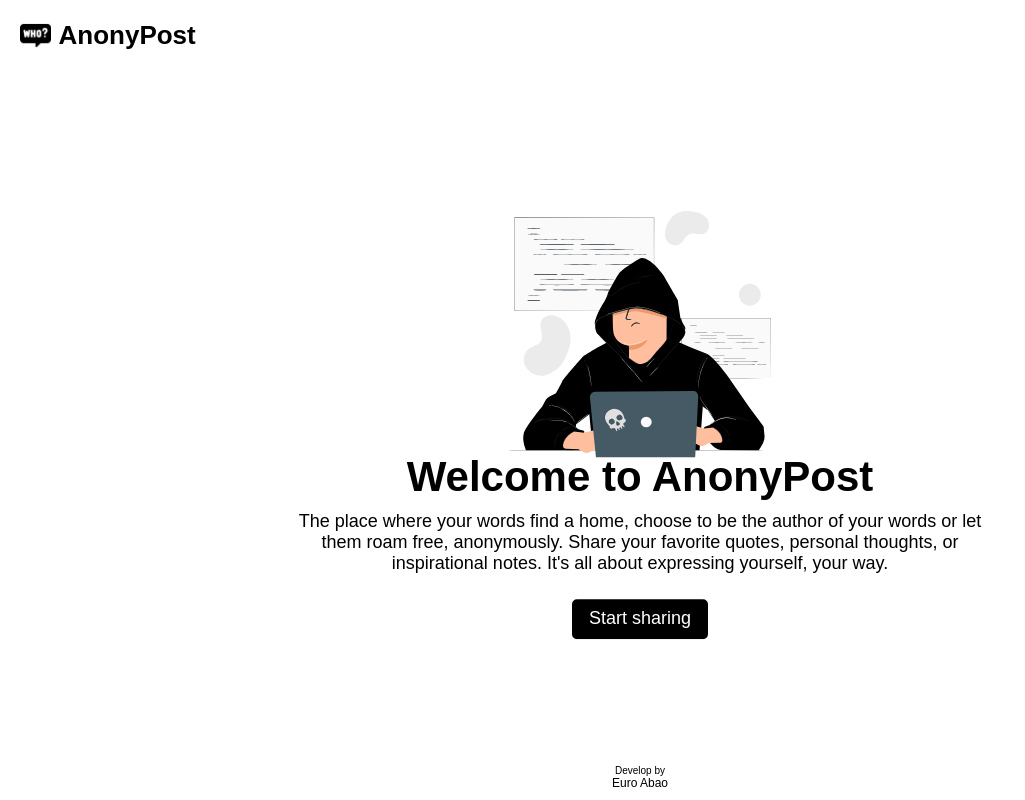
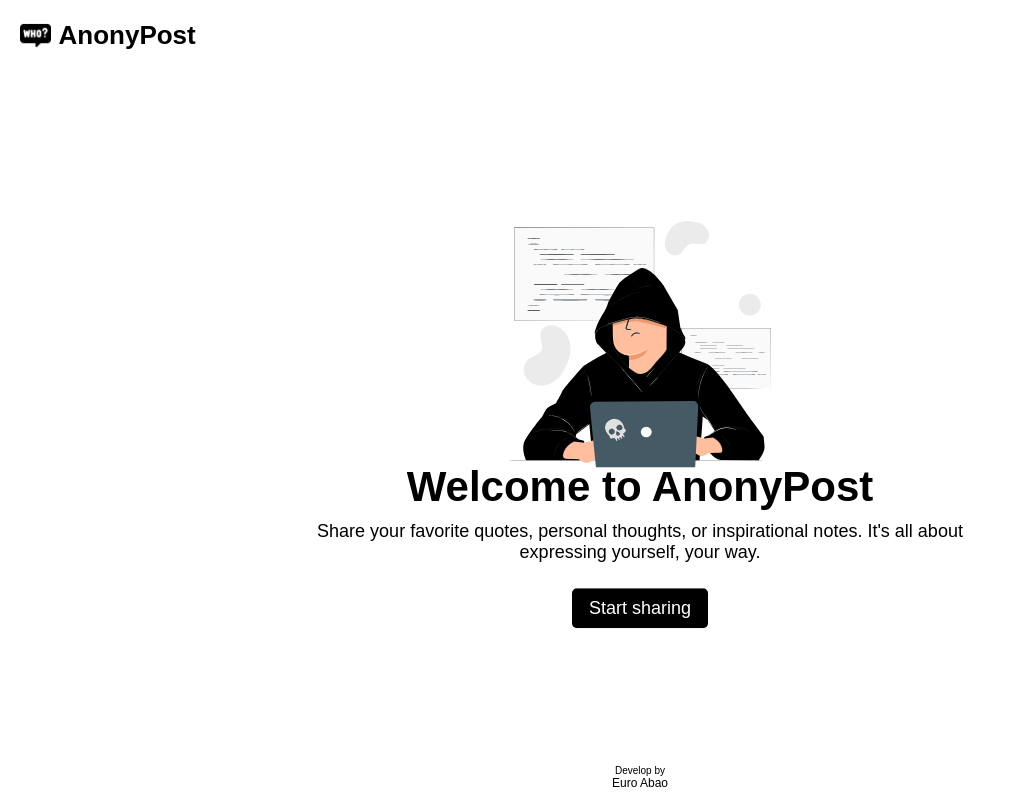
Before and after one commit to EuroAbao28/AnonyPost, a React (Vite) app in the folder client/: page / in a window 1280 px wide. Shown: the whole page, without its empty margins (0-1025 px from the left). Built offline with nearby package versions, Linux system fonts and the light colour scheme; a web font is replaced by a local one.

Commit message:
reduced landpage description

```diff
--- a/client/src/pages/LandingPage.jsx
+++ b/client/src/pages/LandingPage.jsx
@@ -20,10 +20,8 @@ function LandingPage() {
           <section>
             <h1>Welcome to AnonyPost</h1>
             <p>
-              The place where your words find a home, choose to be the author of
-              your words or let them roam free, anonymously. Share your favorite
-              quotes, personal thoughts, or inspirational notes. It's all about
-              expressing yourself, your way.
+              Share your favorite quotes, personal thoughts, or inspirational
+              notes. It's all about expressing yourself, your way.
             </p>
             <button onClick={handleButton}>Start sharing</button>
           </section>
```
